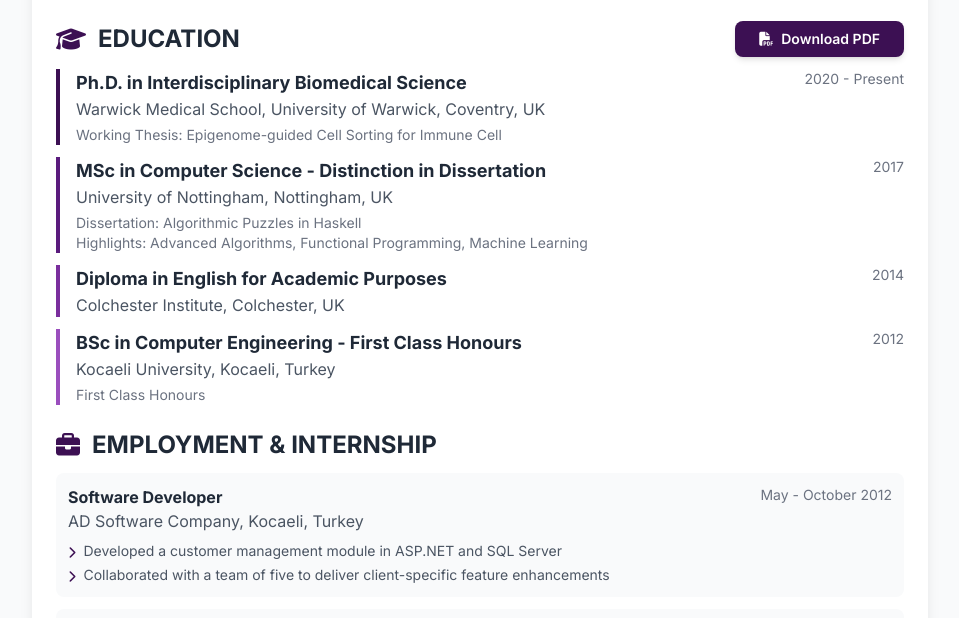
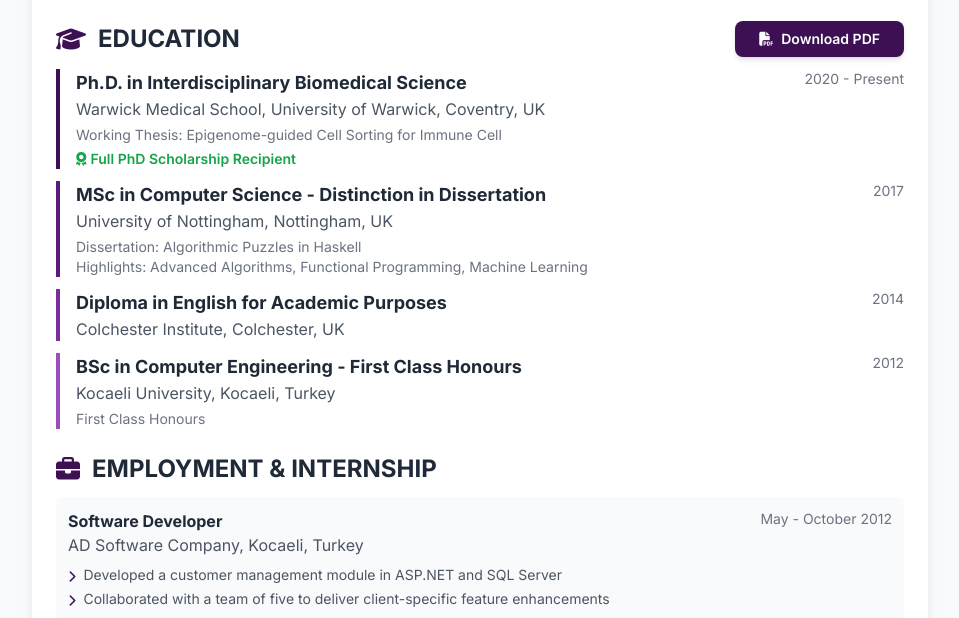
Before and after one commit to tayyibe/tayyibe.github.io, a plain HTML site: page index.html in a window 1280 px wide. Shown: the part 159-777 px from the top of the page, without its empty margins (160-1119 px from the left). Drawn offline with nearby package versions, Linux system fonts and the light colour scheme.

Commit message:
Update index.html
dsa

```diff
--- a/index.html
+++ b/index.html
@@ -3,7 +3,7 @@
 <head>
     <meta charset="UTF-8">
     <meta name="viewport" content="width=device-width, initial-scale=1.0">
-    <title>CV - Biomedical Science & Computer Science Professional</title>
+    <title>Tayyibe Kansoy - CV- University of Warwick</title>
     <script src="https://cdn.tailwindcss.com"></script>
     <link rel="stylesheet" href="https://cdnjs.cloudflare.com/ajax/libs/font-awesome/6.4.0/css/all.min.css">
     <script src="https://cdnjs.cloudflare.com/ajax/libs/html2pdf.js/0.10.1/html2pdf.bundle.min.js"></script>
@@ -45,6 +45,7 @@
                 <span class="flex items-center"><i class="fas fa-map-marker-alt mr-2"></i>Coventry, United Kingdom</span>
                 <span class="flex items-center"><i class="fab fa-linkedin mr-2"></i><a href="https://www.linkedin.com/in/tayyibekansoy" class="text-white hover:underline">tayyibekansoy</a></span>
             </div>
+
         </header>
 
         <div class="p-4 sm:p-6">
@@ -68,6 +69,7 @@
                                 <h3 class="font-bold text-base sm:text-lg text-gray-800">Ph.D. in Interdisciplinary Biomedical Science</h3>
                                 <p class="text-sm sm:text-base text-gray-600">Warwick Medical School, University of Warwick, Coventry, UK</p>
                                 <p class="text-sm text-gray-500 mt-1">Working Thesis: Epigenome-guided Cell Sorting for Immune Cell</p>
+                                <p class="text-sm text-green-600 font-semibold mt-1"><i class="fas fa-award mr-1"></i>Full PhD Scholarship Recipient</p>
                             </div>
                             <span class="text-sm text-gray-500 sm:whitespace-nowrap">2020 - Present</span>
                         </div>
@@ -107,6 +109,7 @@
                     </div>
                 </div>
             </section>
+
 
             <!-- Employment Section -->
             <section class="compact-section avoid-break">
```
